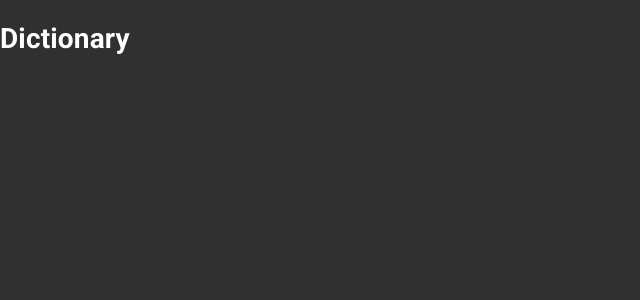
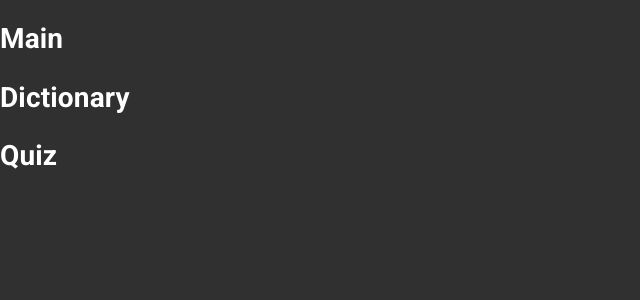
Before and after one commit to offreal/dictionary, a React (Create React App) app: page /main in a window 1280 px wide. Shown: the top 300 px of the page, without its empty margins (0-640 px from the left). Built offline with nearby package versions, Linux system fonts and the light colour scheme.

Commit message:
added main pages

```diff
--- a/src/App.tsx
+++ b/src/App.tsx
@@ -1,11 +1,17 @@
 import React from 'react';
 
-const App:React.FC = () => {
+import Dictionary from './pages/Dictionary';
+import Main from './pages/Main';
+import Quiz from './pages/Quiz';
+
+const App: React.FC = () => {
   return (
-    <div className="App">
-      <h1>Dictionary</h1>
-    </div>
+    <main>
+      <Main />
+      <Dictionary />
+      <Quiz />
+    </main>
   );
-}
+};
 
 export default App;
--- a/src/index.css
+++ /dev/null
@@ -1,13 +0,0 @@
-body {
-  margin: 0;
-  font-family: -apple-system, BlinkMacSystemFont, 'Segoe UI', 'Roboto', 'Oxygen',
-    'Ubuntu', 'Cantarell', 'Fira Sans', 'Droid Sans', 'Helvetica Neue',
-    sans-serif;
-  -webkit-font-smoothing: antialiased;
-  -moz-osx-font-smoothing: grayscale;
-}
-
-code {
-  font-family: source-code-pro, Menlo, Monaco, Consolas, 'Courier New',
-    monospace;
-}
--- /dev/null
+++ b/src/pages/Dictionary/index.tsx
@@ -0,0 +1,7 @@
+const Dictionary = () => {
+  return (
+    <h1>Dictionary</h1>
+  )
+}
+
+export default Dictionary
--- /dev/null
+++ b/src/pages/Main/index.tsx
@@ -0,0 +1,7 @@
+const Main = () => {
+  return (
+    <h1>Main</h1>
+  )
+}
+
+export default Main
--- /dev/null
+++ b/src/pages/Quiz/index.tsx
@@ -0,0 +1,7 @@
+const Quiz = () => {
+  return (
+    <h1>Quiz</h1>
+  )
+}
+
+export default Quiz
```
Also changed, not shown: src/setupTests.ts (deleted, +0 -5 lines).
